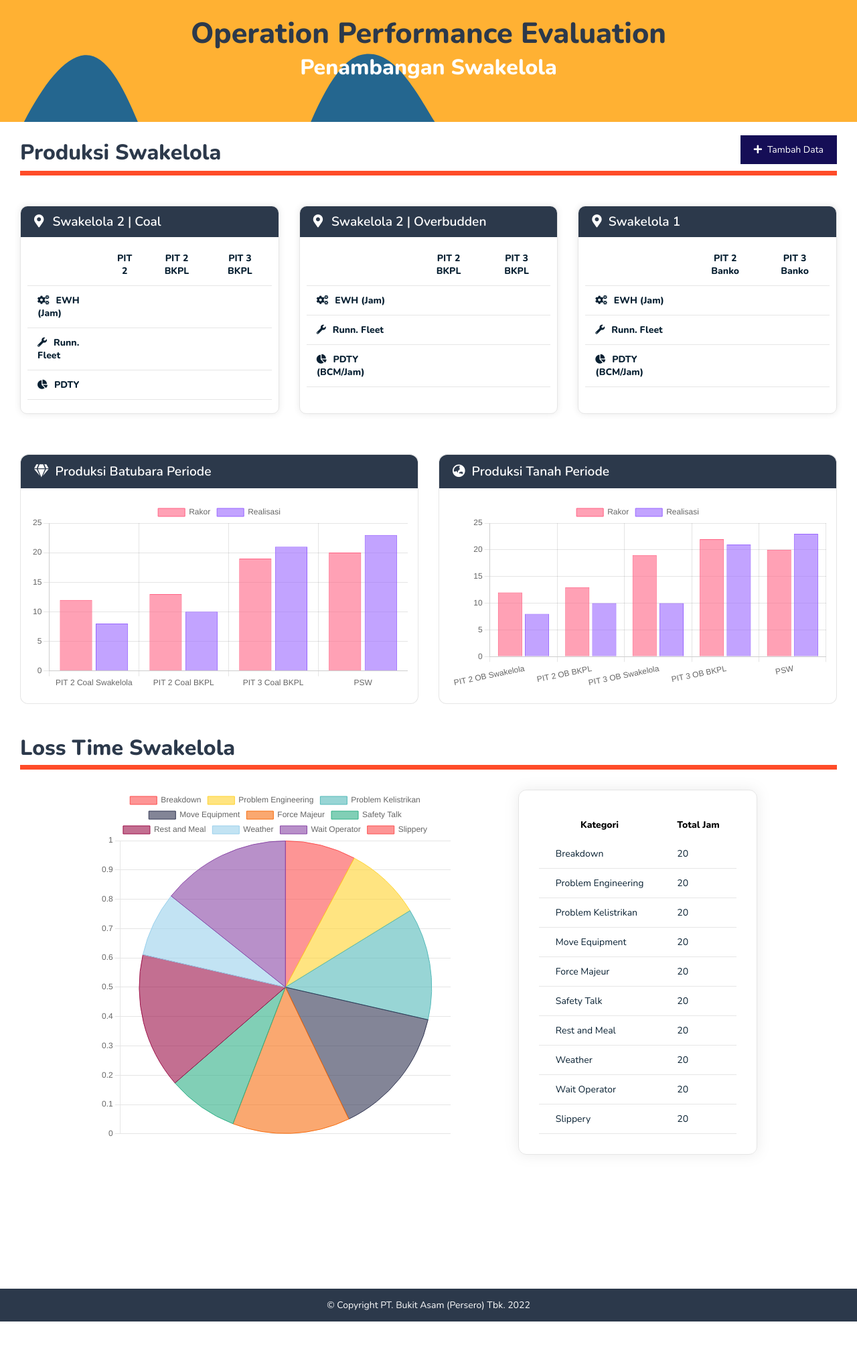
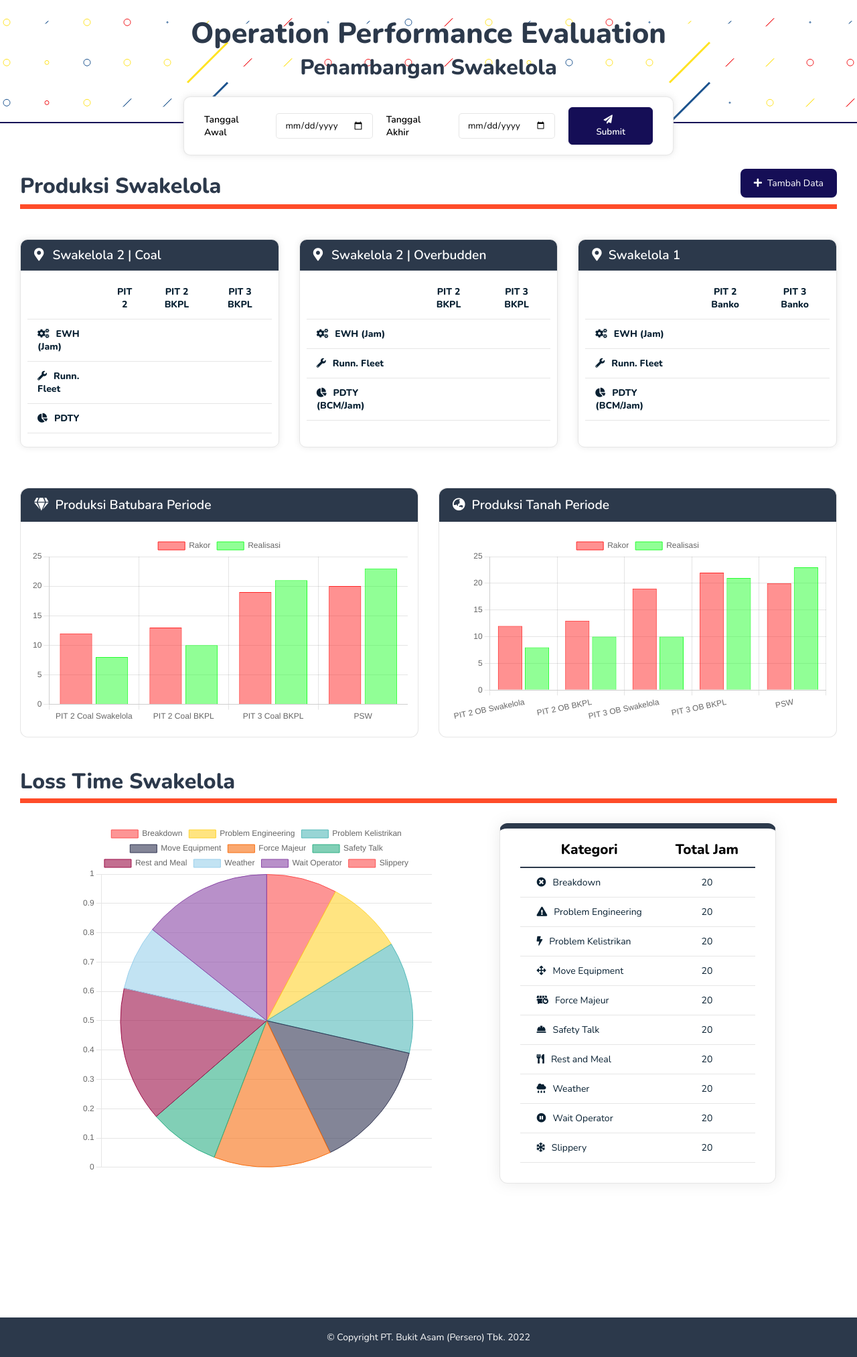
Before and after one commit to korizki/BALocalCisea, a PHP site: page /pages/summary.php in a window 1280 px wide. Shown: the whole page at 67% size. Before the commit the page ends 1973 px from the top, so only its background shows below. Run offline with PHP 8.4, Linux system fonts and the light colour scheme; data that the repository does not hold is empty; some libraries are stand-ins or nearby versions.

Commit message:
Update header tanggal dan icon detail loss

```diff
--- a/assets/styles/index.css
+++ b/assets/styles/index.css
@@ -7,9 +7,9 @@ html{
     box-sizing: border-box;
     padding: 0;
     margin: 0;
+    font-family: 'Nunito', sans-serif;
 }
 body{
-    font-family: 'Nunito', sans-serif;
     font-size: 14px;
 }
 a{
@@ -20,6 +20,8 @@ header{
     color: var(--dark2);
     text-align: center;
     padding: 10px;
+    border-bottom: 2px solid var(--blue);
+
 }
 h1{
     font-size: 3rem;
@@ -51,20 +53,58 @@ h4{
     color: white;
     padding: 12px 20px;
     margin-block-end: 10px;
+    border-radius: 8px;
 }
-.btn-add:hover{
+.btn-add:hover, .btn-add:focus{
     box-shadow: 0 0 10px 0 var(--dark3);
+    border: none;
+    outline: none;
 }
 header{
     margin-block-end: 20px;
     padding: 20px;
     padding-bottom: 60px;
-    color: white;
     background-image: url("../illus/Wave.svg");
     background-position: 50% 15%;
 }
 header h2{
     color: var(--dark2);
+}
+.cont-date{
+    padding: 15px 30px;
+    border: 1px solid var(--line);
+    border-radius: 10px;
+    width: 60%;
+    background: white;
+    box-shadow: 0 0 10px 0 rgba(170, 170, 170, 0.300);
+    display: flex;
+    gap: 20px;
+    align-items: center;
+    justify-content: center;
+    margin-inline-start: 20%;
+    margin-block-start: -60px;
+    font-weight: 0.8rem;
+    margin-block-end: 20px;
+    font-weight: 600;
+}
+.cont-date input{
+    padding: 8px 12px;
+    border-radius: 5px;
+    border: 1px solid var(--line);
+}
+.cont-date > button{
+    background: var(--blue);
+    color: white;
+    padding: 9px 30px;
+    border: 1px solid var(--blue);
+    border-radius: 6px;
+    font-weight: 600;
+}
+.cont-date > button:hover, .cont-date >button:focus{
+    box-shadow: 0 0 10px 0 grey;
+    outline: none;
+    border: 1px solid var(--line);
+    cursor: pointer;
 }
 main{
     padding: 0px 30px;
@@ -128,7 +168,7 @@ main{
 }
 footer{
     background: var(--dark2);
-    padding: 15px;
+    padding: 20px;
     color: white;
     display: absolute;
     margin-top: 200px;
@@ -143,7 +183,6 @@ footer{
     top: 0;
     background: rgba(0, 0, 0, 0.589);
     display: none;
-    /* display: flex; */
     align-items: center;
 }
 .input_form{
@@ -151,7 +190,7 @@ footer{
     height: 730px;
     margin-inline-start: 10%;
     background: white;
-    padding: 30px 40px;
+    padding: 20px 40px;
     overflow: auto hidden;
     border-radius: 10px;
 }
@@ -315,15 +354,26 @@ textarea{
     width: 43%;
 }
 .loss_detail{
-
     border-radius: 12px;
     border: 1px solid var(--line);
+    border-top: 8px solid var(--dark2);
     box-shadow: 0 0 20px 0 rgba(128, 128, 128, 0.158);
     padding: 30px;
+    padding-block-start: 5px;
 }
 .loss_detail table{
     border-collapse: collapse;
 }
+.loss_detail table th{
+    font-size: 1.3rem;
+    border-bottom: 2px solid var(--dark2);
+}
 .loss_detail table tr td, th{
     padding: 12px 25px;
 }
+.loss_detail table tr td:nth-child(2){
+    text-align: center;
+}
+.loss_detail table tbody tr:hover{
+    background: rgba(172, 172, 172, 0.123);
+}
--- a/pages/summary.php
+++ b/pages/summary.php
@@ -18,6 +18,15 @@
         <h3>Penambangan Swakelola</h3>
     </header>
     <main>
+        <div class="box-date">
+            <div class='cont-date'>
+                <label for="startdate">Tanggal Awal</label>
+                <input type="date" id="startdate" name="startdate">
+                <label for="enddate">Tanggal Akhir</label>
+                <input type="date" id="enddate" name="enddate">
+                <button type="submit" name="submitdate"><i class="fa fa-paper-plane" style="margin-inline-end: 8px;"></i>Submit</button>
+            </div>
+        </div>
         <div class="subContent">
             <div class="header_menu">
                 <h3>Produksi Swakelola</h3>
@@ -140,15 +149,15 @@
                                     datasets: [
                                         {
                                             label: "Rakor",
-                                            backgroundColor: "rgba(255, 99, 132, 0.6)",
-                                            borderColor: "rgba(255, 99, 132)",
+                                            backgroundColor: "rgba(255, 36, 36, 0.5)",
+                                            borderColor: "rgba(255, 36, 36)",
                                             borderWidth: 1,
                                             data: [12,13,19,20]
                                         },
                                         {
                                             label: "Realisasi",
-                                            backgroundColor: "rgba(153, 102, 255, 0.6)",
-                                            borderColor: "rgba(153, 102, 255)",
+                                            backgroundColor: "rgba(36, 255, 47, 0.5)",
+                                            borderColor: "rgba(36, 255, 47)",
                                             borderWidth: 1,
                                             data: [8,10,21,23]
                                         }
@@ -195,15 +204,15 @@
                                     datasets: [
                                         {
                                             label: "Rakor",
-                                            backgroundColor: "rgba(255, 99, 132, 0.6)",
-                                            borderColor: "rgba(255, 99, 132)",
+                                            backgroundColor: "rgba(255, 36, 36, 0.5)",
+                                            borderColor: "rgba(255, 36, 36)",
                                             borderWidth: 1,
                                             data: [12,13,19,22,20]
                                         },
                                         {
                                             label: "Realisasi",
-                                            backgroundColor: "rgba(153, 102, 255, 0.6)",
-                                            borderColor: "rgba(153, 102, 255)",
+                                            backgroundColor: "rgba(36, 255, 47, 0.5)",
+                                            borderColor: "rgba(36, 255, 47)",
                                             borderWidth: 1,
                                             data: [8,10,10,21,23]
                                         }
@@ -316,43 +325,43 @@
                             </thead>
                             <tbody>
                                 <tr>
-                                    <td>Breakdown</td>
+                                    <td><i class="fa fa-times-circle" style="margin-inline-end: 10px"></i>Breakdown</td>
                                     <td>20</td>
                                 </tr>
                                 <tr>
-                                    <td>Problem Engineering</td>
+                                    <td><i class="fa fa-exclamation-triangle" style="margin-inline-end: 10px"></i>Problem Engineering</td>
                                     <td>20</td>
                                 </tr>
                                 <tr>
-                                    <td>Problem Kelistrikan</td>
+                                    <td><i class="fa fa-bolt" style="margin-inline-end: 10px"></i>Problem Kelistrikan</td>
                                     <td>20</td>
                                 </tr>
                                  <tr>
-                                    <td>Move Equipment</td>
+                                    <td><i class="fa fa-arrows-alt" style="margin-inline-end: 10px"></i>Move Equipment</td>
                                     <td>20</td>
                                 </tr>
                                 <tr>
-                                    <td>Force Majeur</td>
+                                    <td><i class="fa fa-dumpster-fire" style="margin-inline-end: 10px"></i>Force Majeur</td>
                                     <td>20</td>
                                 </tr>
                                  <tr>
-                                    <td>Safety Talk</td>
+                                    <td><i class="fa fa-hard-hat" style="margin-inline-end: 10px"></i>Safety Talk</td>
                                     <td>20</td>
                                 </tr>
                                 <tr>
-                                    <td>Rest and Meal</td>
+                                    <td><i class="fa fa-utensils" style="margin-inline-end: 10px"></i>Rest and Meal</td>
                                     <td>20</td>
                                 </tr>
                                  <tr>
-                                    <td>Weather</td>
+                                    <td><i class="fa fa-cloud-rain" style="margin-inline-end: 10px"></i>Weather</td>
                                     <td>20</td>
                                 </tr>
                                 <tr>
-                                    <td>Wait Operator</td>
+                                    <td><i class="fa fa-pause-circle" style="margin-inline-end: 10px"></i>Wait Operator</td>
                                     <td>20</td>
                                 </tr>
                                 <tr>
-                                    <td>Slippery</td>
+                                    <td><i class="fa fa-snowflake" style="margin-inline-end: 10px"></i>Slippery</td>
                                     <td>20</td>
                                 </tr>
                             </tbody>
@@ -556,7 +565,7 @@
                         <div class="flex sub3">
                             <div class="supervisor" style="flex: 1">
                                 <label for="keterangan">Keterangan</label>
-                                <textarea id="keterangan" cols="30" rows="3" name="keterangan"></textarea>
+                                <textarea id="keterangan" cols="30" rows="2" name="keterangan" spellcheck="false"></textarea>
                             </div>
                         </div>
                     </div>
```
Also changed, not shown: assets/illus/Wave.svg.
